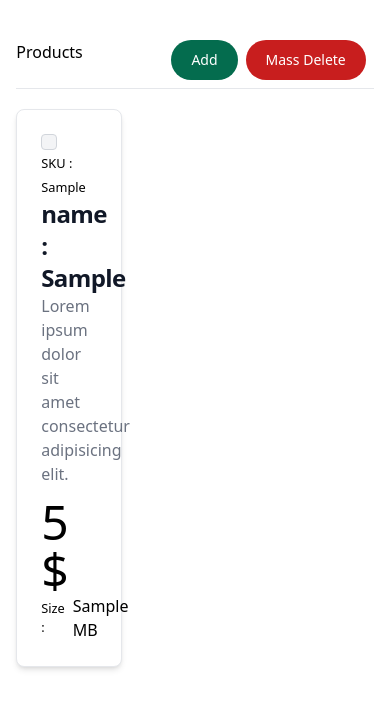
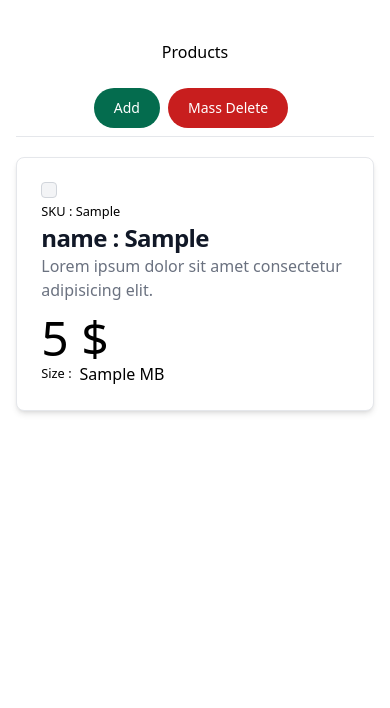
Before and after one commit to stavio12/bench-five, a React (Create React App) app: page /product in a window 390 px wide. Both pictures are taken after typing "Sample", "Sample", "5", "Sample" into the empty fields and a click on the button "Save". Shown: the top 708 px of the page. Built offline with nearby package versions, Linux system fonts and the light colour scheme.

Commit message:
responsiveness

```diff
--- a/src/components/Home/index.tsx
+++ b/src/components/Home/index.tsx
@@ -123,7 +123,7 @@ const Index = () => {
   return (
     <>
       <div>
-        <div className="flex justify-between">
+        <div className="flex flex-col sm:flex-row items-center gap-6 sm:justify-between">
           <div>
             <h1>Products</h1>
           </div>
@@ -152,7 +152,7 @@ const Index = () => {
         ) : (
           <div>
             <div className="flex-flex-column*">
-              <div className="grid grid-cols-3 sm:grid-cols-4 pt-5 pb-5 gap-5 ">
+              <div className="grid grid-cols-1 sm:grid-cols-2 lg:grid-cols-4 pt-5 pb-5 gap-5 ">
                 <DiscProduct
                   selectWorker={selectWorker}
                   dvd={dvd}
@@ -160,7 +160,7 @@ const Index = () => {
                 />
               </div>
 
-              <div className="grid grid-cols-3 sm:grid-cols-4 pt-5 pb-5 gap-5 ">
+              <div className="grid grid-cols-1 sm:grid-cols-2 lg:grid-cols-4 pt-5 pb-5 gap-5 ">
                 <BooksProduct
                   selectWorker={selectWorker}
                   books={books}
@@ -168,7 +168,7 @@ const Index = () => {
                 />
               </div>
 
-              <div className="grid grid-cols-3 sm:grid-cols-4 pt-5 pb-5  gap-5 ">
+              <div className="grid grid-cols-1 sm:grid-cols-2 lg:grid-cols-4 pt-5 pb-5  gap-5 ">
                 <FurnitureProduct
                   selectWorker={selectWorker}
                   furniture={furniture}
--- a/src/components/Products/AddProduct.tsx
+++ b/src/components/Products/AddProduct.tsx
@@ -34,13 +34,13 @@ const AddProduct = ({
   return (
     <>
       <section id="AddProduct">
-        <div className="grid grid-cols-3 sm:grid-cols-2 grid-rows-3 gap-5">
+        <div className="grid grid-cols-1 sm:grid-cols-2 grid-rows-3 gap-5">
           <div>
             <label
               htmlFor="SKU"
               className="block mb-2 text-sm font-medium text-gray-900 dark:text-gray-300"
             >
-              SKU{" "}
+              SKU
             </label>
             <input
               id="sku"
@@ -133,7 +133,7 @@ const AddProduct = ({
           </div>
           {selectedProductType === "DVD" && (
             <DiscInput setSize={setDVD} size={dvd} baseForm={baseForm} />
-          )}{" "}
+          )}
           {selectedProductType === "Books" && (
             <BookInput setWeight={setBook} weight={book} baseForm={baseForm} />
           )}
--- a/src/components/Products/index.tsx
+++ b/src/components/Products/index.tsx
@@ -1,4 +1,4 @@
-import React, { useContext, useEffect, useState } from "react";
+import React, { useContext, useState } from "react";
 import { Link, useNavigate } from "react-router-dom";
 
 import StateContext from "../../StateContext";
@@ -64,7 +64,6 @@ const Index = () => {
         (type === "Furniture" && newFurniture);
 
       // save in local storage
-
       localStorage.setItem(
         `${type}`,
         JSON.stringify(
@@ -130,7 +129,7 @@ const Index = () => {
   return (
     <>
       <form onSubmit={submit}>
-        <div className="flex justify-between">
+        <div className="flex flex-col sm:flex-row items-center gap-6 sm:justify-between">
           <h1>Product {edit ? "Edit" : "Add"} </h1>
 
           <div className="d-flex gap-4">
```
